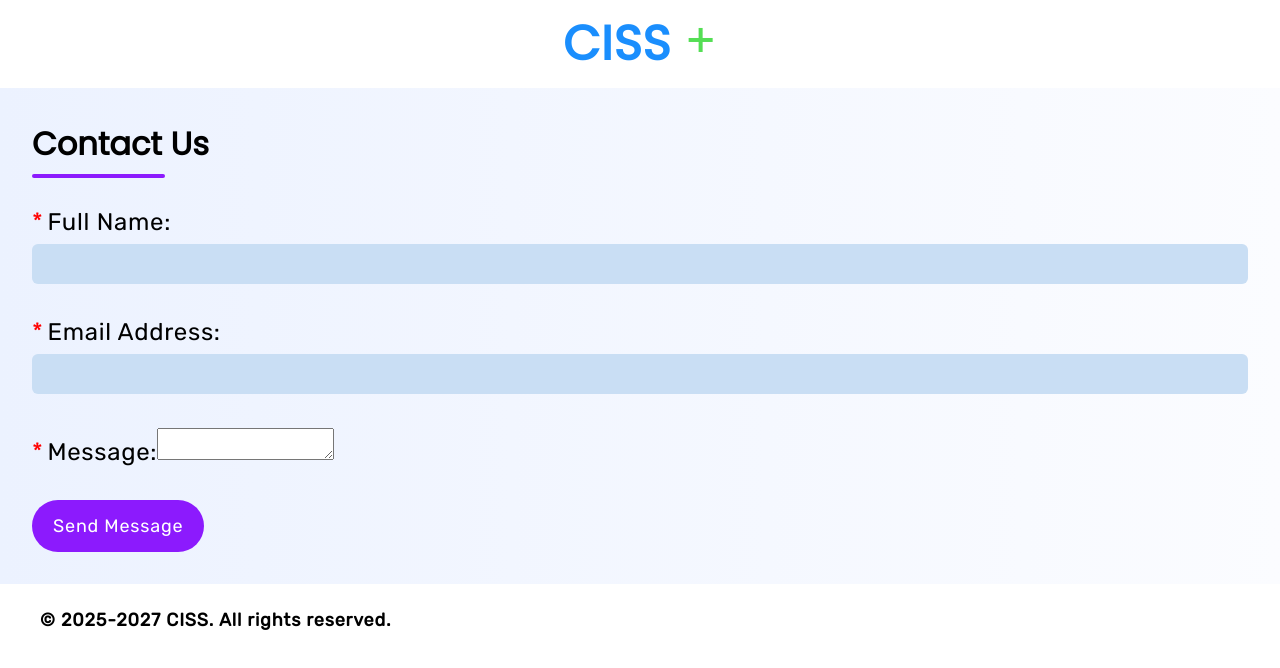
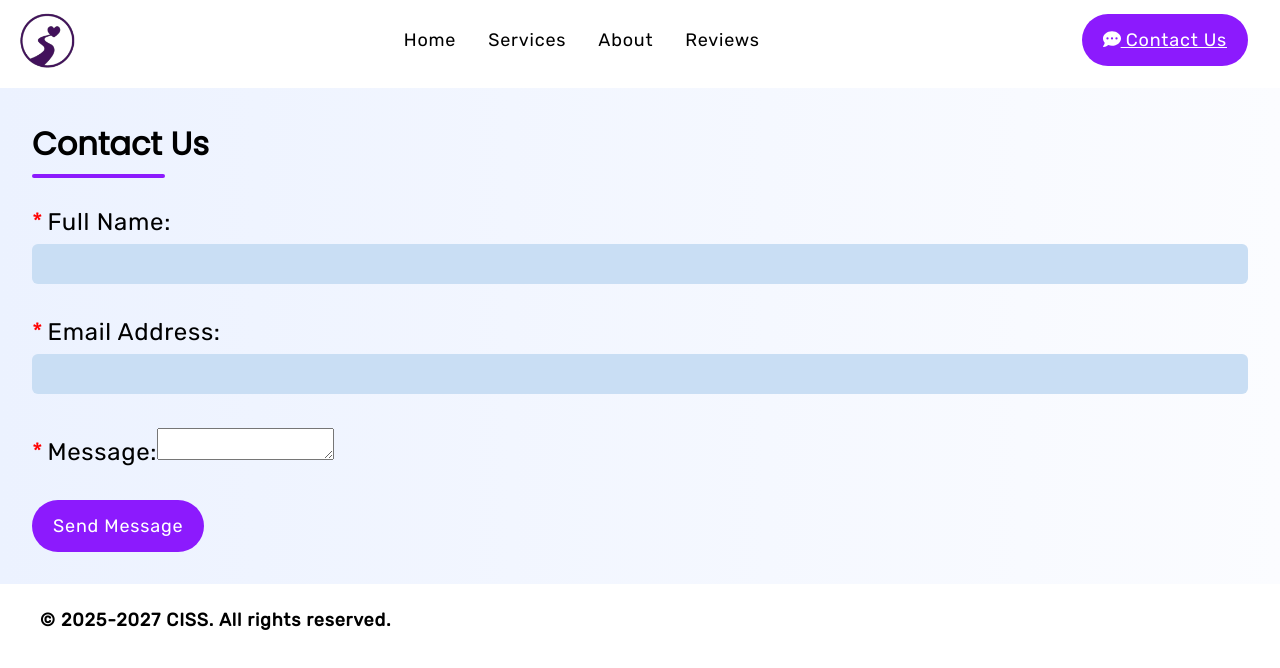
Before and after one commit to ThugPigeon653/ciss, a React (Create React App) app: page /contact in a window 1280 px wide. Shown: the top 668 px of the page. Built offline with nearby package versions, Linux system fonts and the light colour scheme.

Commit message:
Navbar everywhere

```diff
--- a/src/App.js
+++ b/src/App.js
@@ -6,11 +6,13 @@ import Legal from "./Pages/Legal";
 import NotFound from "./Pages/NotFound";
 import Appointment from "./Pages/Appointment";
 import ContactForm from "./Components/ContactForm"; // Import ContactForm component
+import Navbar from "./Components/Navbar";
 
 function App() {
   return (
     <div className="App">
       <Router basename="/"> {/* Ensure basename matches your deployment */}
+        <Navbar/>
         <Routes>
           <Route path="/" element={<Home />} />
           <Route path="/legal" element={<Legal />} />
--- a/src/Components/ContactForm.js
+++ b/src/Components/ContactForm.js
@@ -83,9 +83,9 @@ const ContactForm = () => {
   return (
     <div className="appointment-form-section"> {/* Reuse the styling class name */}
       <h1 className="legal-siteTitle">
-        <Link to="/">
+        {/*<Link to="/">
           CISS <span className="legal-siteSign">+</span>
-        </Link>
+        </Link>*/}
       </h1>
 
       <div className="form-container"> {/* Reuse the styling class name */}
--- a/src/Pages/Home.js
+++ b/src/Pages/Home.js
@@ -10,7 +10,7 @@ import Footer from "../Components/Footer";
 function Home() {
   return (
     <div className="home-section">
-      <Navbar />
+      {/*<Navbar />*/}
       <Hero />
       <Info />
       <About />
```
